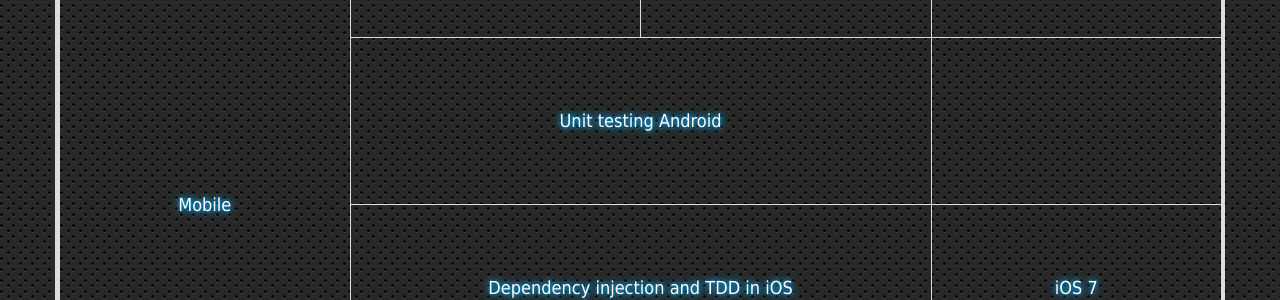
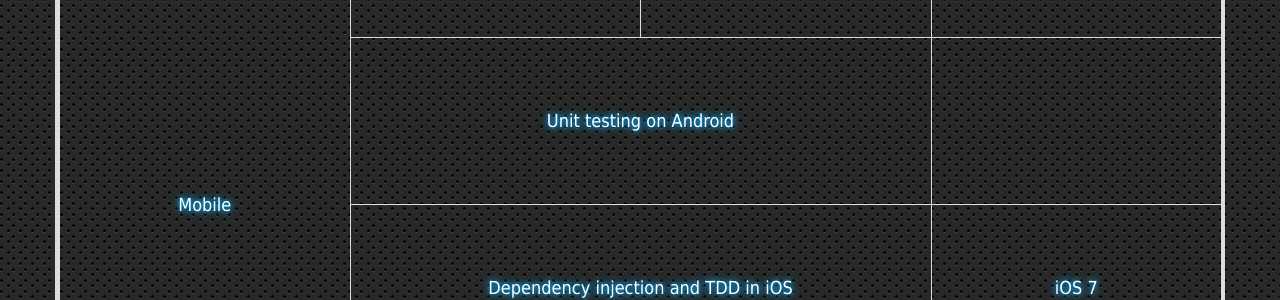
Before and after one commit to wojtekerbetowski/warsjawa2013, a Jekyll site: the page built from index.html, in a window 1280 px wide and 900 px high, scrolled down 2728 px. Shown: the part 150-450 px from the top of the window. Built offline with Jekyll 4.4.1, drawn with Linux system fonts in a browser that asks for light colours; part of the change alters nothing that is shown.

```diff
--- a/index.html
+++ b/index.html
@@ -331,15 +331,15 @@ do w/w narzędzi skonfigurowany dostęp z konsoli"
 
     - talks:
       - id: android_testing
-        title: Unit testing Android
+        title: Unit testing on Android
         slots: 2
         speaker:
           name: Przemysław Jakubczyk
-          photo: /img/tbd.jpg
-          bio: TBD
-        description: TBD
-        requirements: TBD
-        spots: 30
+          photo: /img/speakers/przemyslaw_jakubczyk.jpeg
+          bio: "Moim hasłem jest \"get this thing done\". W Upnext jestem Technical Coordinator, czyli zajmuję się rozwiązywaniem ciekawych problemów technicznych i przeprowadzaniem klientów przez ich kolejne etapy. Absolwent WEiTI na Politechnice Warszawskiej."
+        description: "Unit testing w programowaniu mobilnym jest ciągle gorącym tematem. Wielu programistów śledzi jego postęp ponieważ oficjalne narzędzia dostarczane przez Google wydają się niekompletne. W ramach warsztatu zaprezentowany zostanie framework Robolectric - jedyne prawdziwe narzędzie do testowania jednostkowego, zawierająca szerokie wsparcie do środowiska Android."
+        requirements: "Wiedza na poziomie średnim w programowaniu na Androida, własny komputer zalecany, oprogramowanie wymagane to Idea Intellij (nie Android Studio), java sdk, android sdk, maven, git"
+        spots: 20
 
       - id: empty
 
```
Also changed, not shown: img/speakers/przemyslaw_jakubczyk.jpeg (added).
